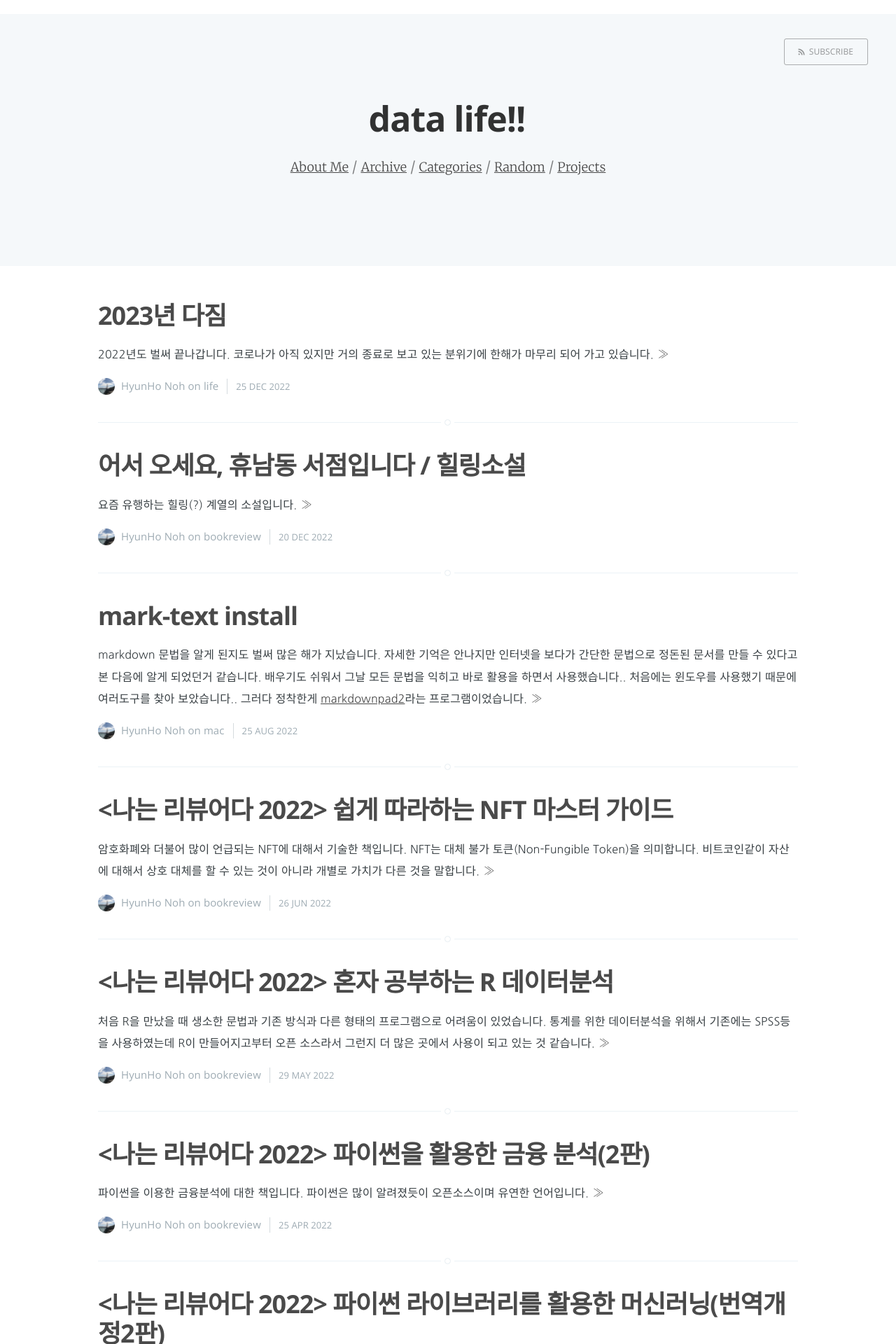
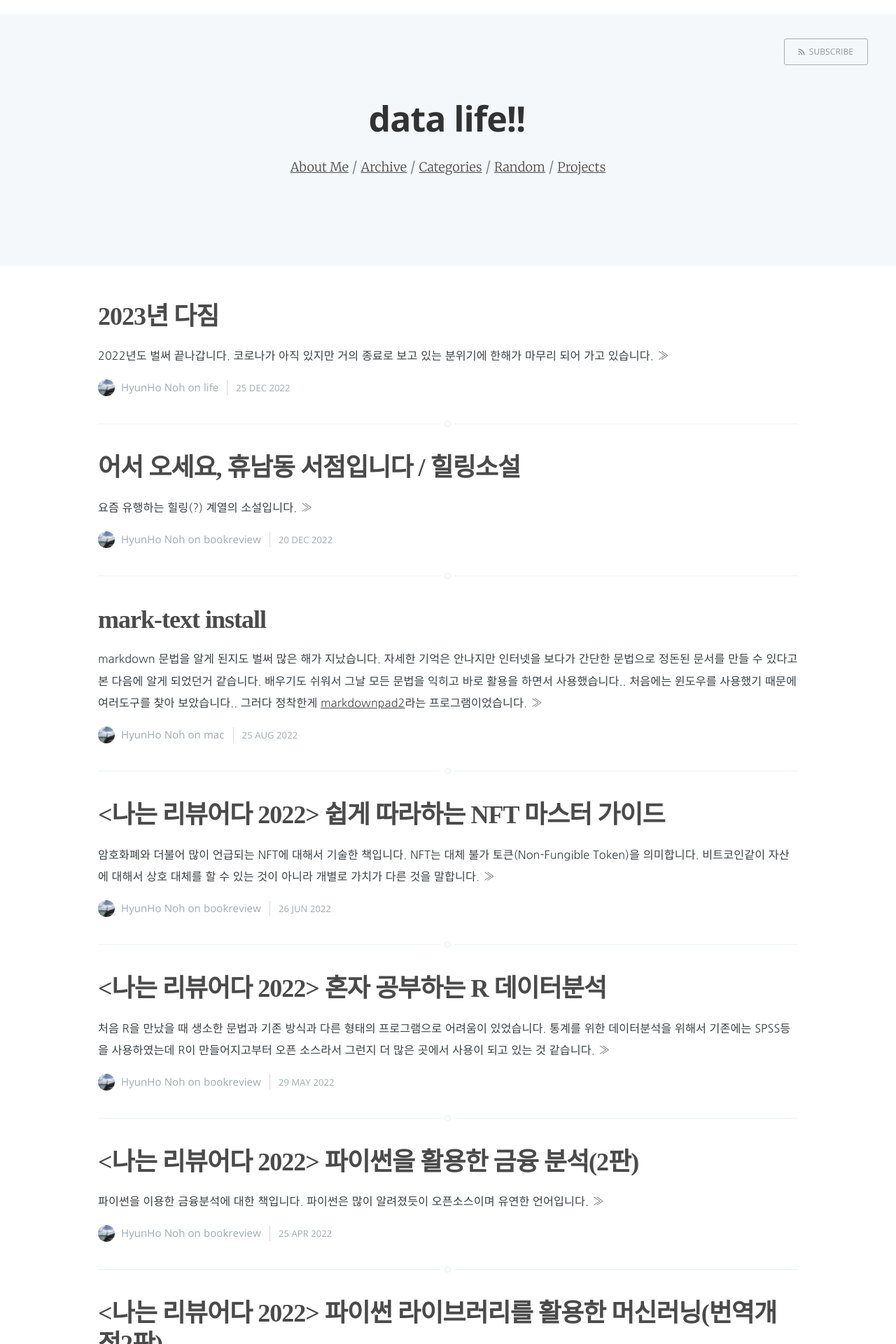
Before and after one commit to hyunhonoh/hyunhonoh.github.io, a Jekyll site: the page built from index.html, in a window 1280 px wide. Shown: the top 1920 px of the page at 70% size. Built offline with Jekyll 4.4.1, drawn with Linux system fonts in a browser that asks for light colours; nearby versions of some CDN libraries; some web fonts are replaced; the list of posts is cut into pages by our own code.

Commit message:
제목 폰트 변경

```diff
--- a/assets/css/screen.css
+++ b/assets/css/screen.css
@@ -43,6 +43,13 @@
 @font-face {
     font-family: 'MapoFlowerIsland';
     src: url('https://cdn.jsdelivr.net/gh/projectnoonnu/noonfonts_2001@1.1/MapoFlowerIslandA.woff') format('woff');
+    font-weight: normal;
+    font-style: normal;
+}
+
+@font-face {
+    font-family: 'GowunDodum-Regular';
+    src: url('https://cdn.jsdelivr.net/gh/projectnoonnu/noonfonts_2108@1.1/GowunDodum-Regular.woff') format('woff');
     font-weight: normal;
     font-style: normal;
 }
@@ -782,6 +789,7 @@ body:not(.post-template) .post-title {
 
 .post-title a {
     text-decoration: none;
+    font-family: 'GowunDodum-Regular';
 }
 
 .post-excerpt p {
```
